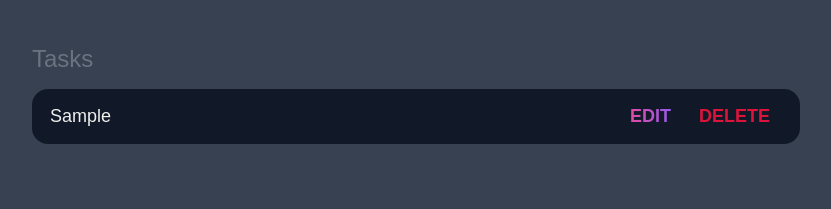
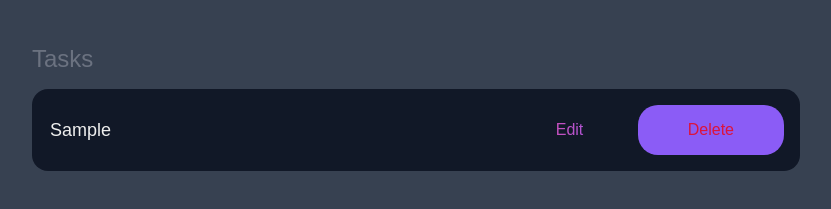
Before and after one commit to joyymungaii/To-do-List, a plain HTML site: page Another one!/index.html in a window 1280 px wide. Both pictures are taken after typing "Sample" into the empty fields and a click on the input "Add task". Shown: the part 151-360 px from the top of the page, without its empty margins (224-1055 px from the left). Drawn offline with Linux system fonts and the light colour scheme.

Commit message:
made some changes on the js file

```diff
--- a/Another one!/main.js
+++ b/Another one!/main.js
@@ -1,74 +1,46 @@
-window.addEventListener('load', () => {
+
+document.addEventListener("DOMContentLoaded", () => {
     const form = document.querySelector("#new-task-form");
     const input = document.querySelector("#new-task-input");
-    const list_el = document.querySelector("#tasks");
+    const tasksContainer = document.querySelector("#tasks");
 
-    form.addEventListener('submit', (e) =>{
-        e.preventDefault();
+    form.addEventListener("submit", (event) => {
+      event.preventDefault();
 
-        const  task = input.value;
+      const taskText = input.value.trim();
+      if (!taskText) {
+        alert("Please enter a task.");
+        return;
+      }
 
+      const task = document.createElement("div");
+      task.className = "task";
+      task.innerHTML = `
+        <div class="content">
+          <input type="text" class="text" value="${taskText}" readonly />
+        </div>
+        <div class="actions">
+          <button class="edit">Edit</button>
+          <button class="delete">Delete</button>
+        </div>
+      `;
 
+      const editButton = task.querySelector(".edit");
+      const deleteButton = task.querySelector(".delete");
+      const taskInput = task.querySelector(".text");
 
-        if (!task){
-            alert("Please fill out the task");
-            return;
-        }
+      editButton.addEventListener("click", () => {
+        const isEditing = editButton.textContent === "Edit";
+        taskInput.readOnly = !isEditing;
+        editButton.textContent = isEditing ? "Save" : "Edit";
+        if (isEditing) taskInput.focus();
+      });
 
+      deleteButton.addEventListener("click", () => {
+        task.remove();
+      });
 
-        const task_el = document.createElement("div")
-        task_el.classList.add("task");
-
-        const task_content_el = document.createElement("div");
-        task_content_el.classList.add("content");
-
-
-        task_el.appendChild(task_content_el)
-
-        const task_input_el = document.createElement("input")
-        task_input_el.classList.add("text");
-        task_input_el.type = "text";
-        task_input_el.value = task;
-        task_input_el.setAttribute("readonly", "readonly");
-
-        task_content_el.appendChild(task_input_el);
-
-        const task_actions_el = document.createElement("div")
-        task_actions_el.classList.add("actions")
-
-        const task_edit_el = document.createElement("button");
-        task_edit_el.classList.add("edit");
-        task_edit_el.innerHTML = "Edit";
-
-        const task_delete_el = document.createElement("button");
-        task_delete_el.classList.add("delete");
-        task_delete_el.innerHTML = "Delete";
-
-        task_actions_el.appendChild(task_edit_el)
-        task_actions_el.appendChild(task_delete_el)
-        task_el.appendChild(task_actions_el)
-
-        list_el.appendChild(task_el)
-
-
-        input.value = "";
-
-        task_edit_el.addEventListener('click', () => {
-            if(task_edit_el.innerText.toLowerCase() == "edit"){
-                task_input_el.removeAttribute("readonly")
-                task_input_el.focus()
-                task_edit_el.innerText = "Save"
-            } else{
-                task_input_el.setAttribute("readonly", "readonly")
-                task_edit_el.innerText = "Edit"
-            }
-        })
-
-        task_delete_el.addEventListener('click', () => {
-            list_el.removeChild(task_el)
-        })
-
-
-
-    })
-})
+      tasksContainer.appendChild(task);
+      input.value = ""; // Clear input
+    });
+  });
--- a/Another one!/style.css
+++ b/Another one!/style.css
@@ -116,6 +116,7 @@ main{
     width: 100%;
     display: block;
     transition: 0.4s;
+    padding-top: 15px;
 }
 
 #tasks .task .content .text:not(:read-only){
@@ -128,12 +129,14 @@ main{
 }
 
 .task .actions button{
+    border: none;
+    outline: none;
+    padding: 16px 50px;
+    background: #8b5cf6;
+    color: #fff;
+    font-size: 16px;
     cursor: pointer;
-    margin: 0 0.5rem;
-    font-size: 1.125rem;
-    font-weight: 700;
-    text-transform: uppercase;
-    transition: 0.4s;
+    border-radius: 20px;
 }
 .task .actions button:hover{
     opacity: 0.8;
```
